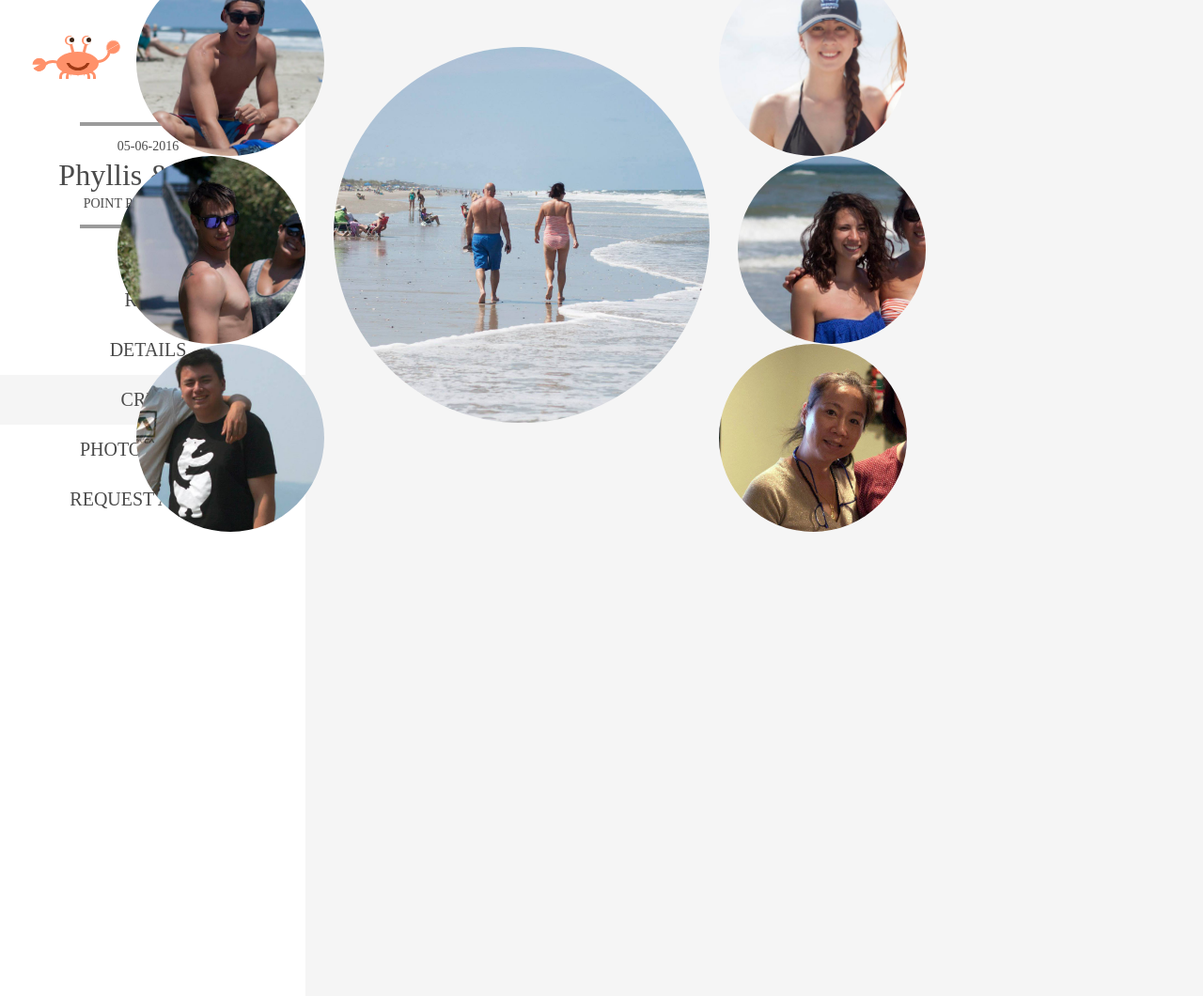
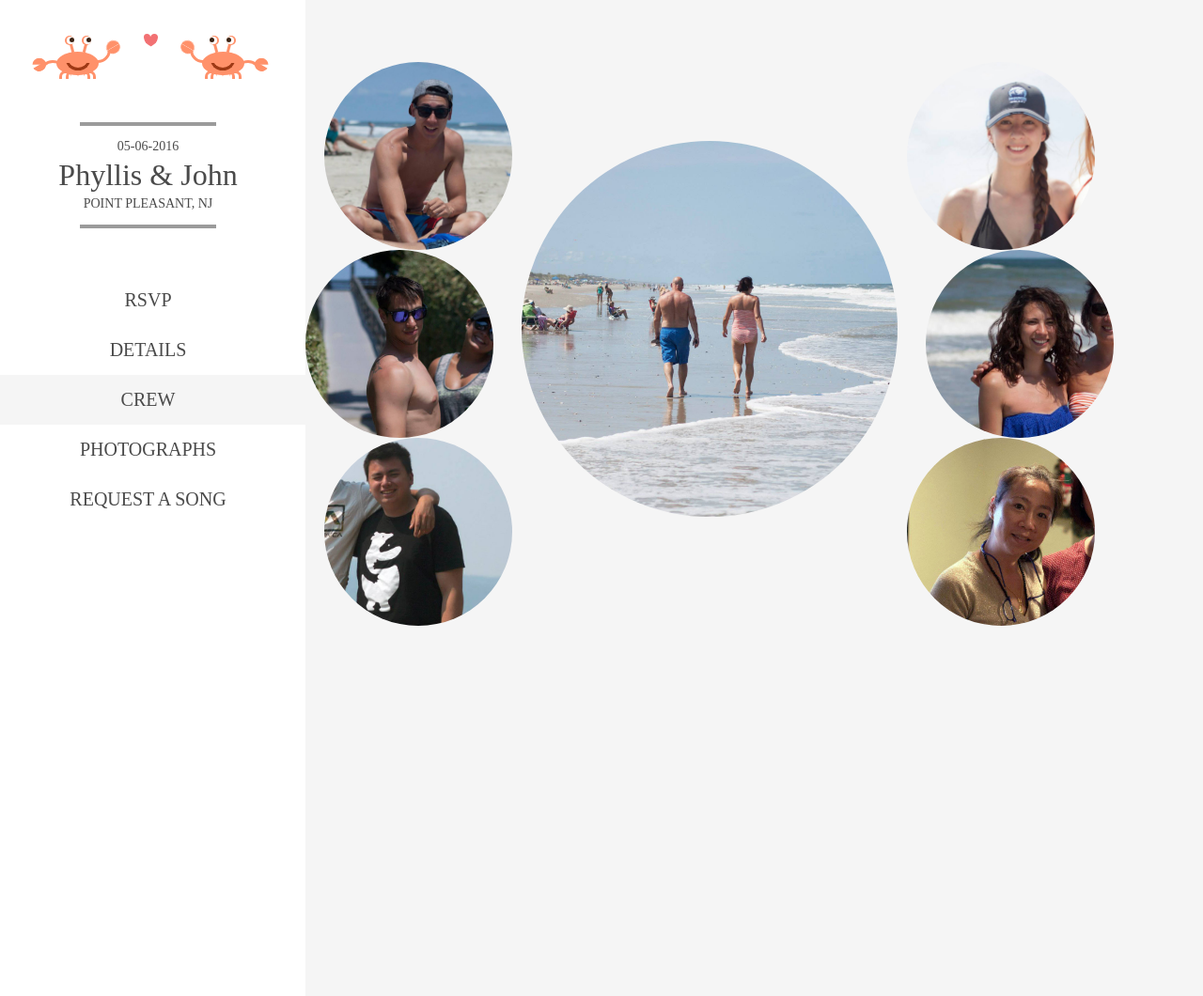
Before and after one commit to phyllisandjohn/phyllisandjohn.github.io, a Jekyll site: the page crew/index.html, which Jekyll copies as it is, in a window 1280 px wide. Shown: the whole page at 94% size. Built offline with Jekyll 4.4.1, drawn with Linux system fonts in a browser that asks for light colours.

Commit message:
Update index.html

```diff
--- a/crew/index.html
+++ b/crew/index.html
@@ -662,8 +662,8 @@ textarea {
 	position: absolute;
 	left: 50%;
 	top: 50%;
-	margin-top: -50px;
-	margin-left: -250px;
+	margin-top: 50px;
+	margin-left: -50px;
 	width: 900px;
 }
 </style>
```
